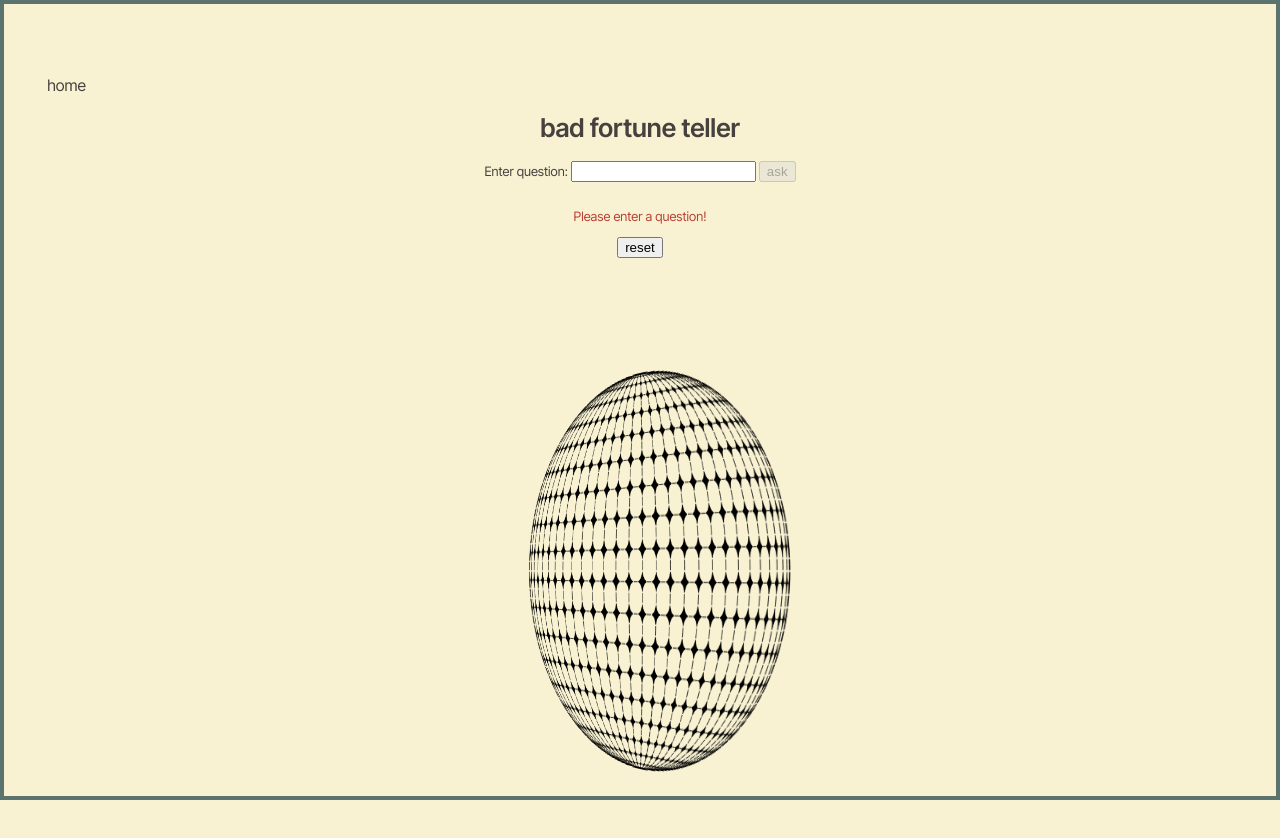
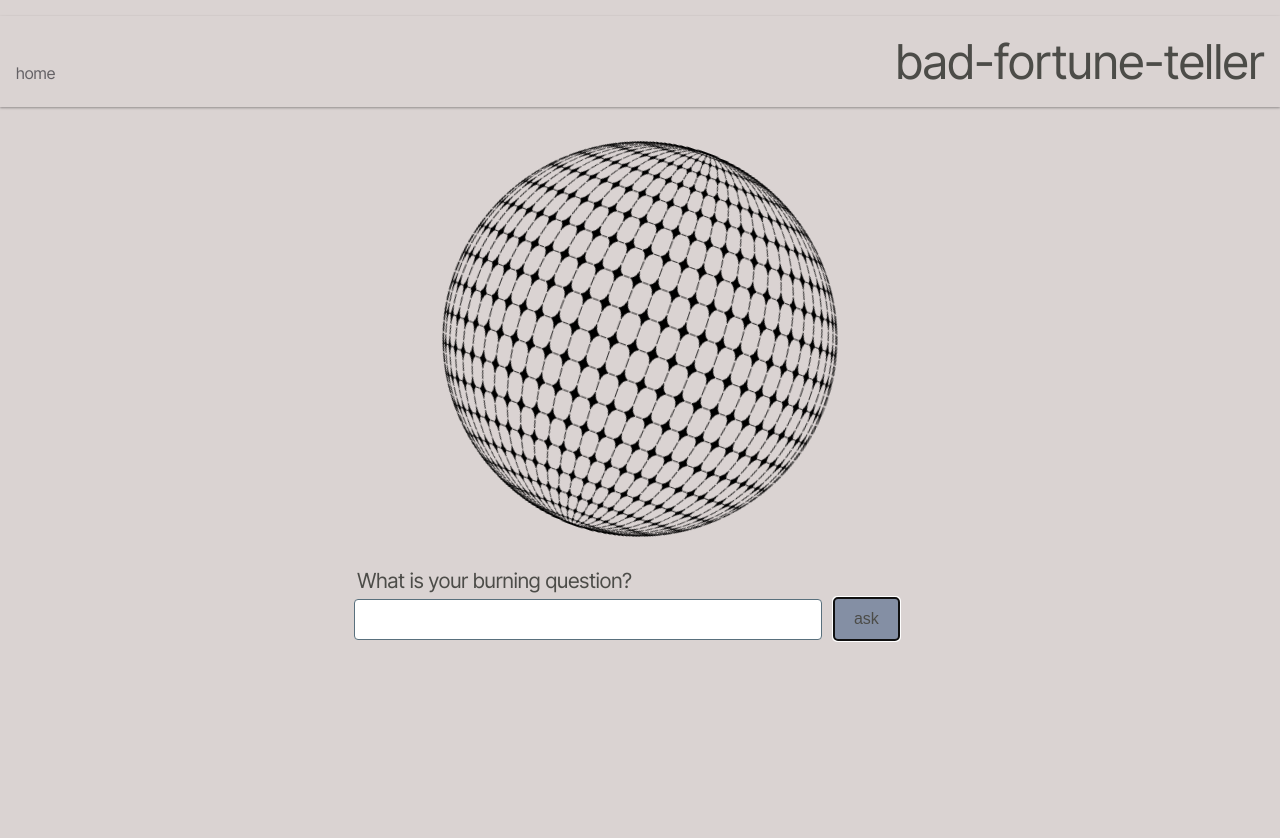
Before and after one commit to Adam-Robson/Playground-Collection, a plain HTML site: page fortune/index.html in a window 1280 px wide. Both pictures are taken after a click on the button "ask". Drawn offline with Linux system fonts and the light colour scheme.

Commit message:
update bad fortune teller

```diff
--- a/fortune/index.html
+++ b/fortune/index.html
@@ -12,36 +12,34 @@
     <link
       href="https://fonts.googleapis.com/css2?family=Inter+Tight:ital,wght@0,100;0,200;0,300;0,400;0,500;0,600;1,100;1,200;1,300;1,400;1,500;1,600&display=swap"
       rel="stylesheet">
-    <title>playground | fortune</title>
+    <title>playground | bad-fortune-teller</title>
   </head>
 
   <body>
-    <header class="header">
+    <header>
       <a href="/" class="home">home</a>
-
+      <div class="title">bad-fortune-teller</div>
     </header>
     <main>
-      <h1>bad fortune teller</h1>
-      <div class="question-section">
-        <label for="question">Enter question:
-          <input id="question" type="text" />
-        </label>
-        <button class="question-btn">ask</button>
-        <p id="show-question"></p>
-      </div>
+      <section class="ball-section">
+        <img src="../assets/crystallball.svg" alt="crystal ball" class="crystal" />
 
-      <div class="reset-section hidden">
-        <button id="reset-btn">reset</button>
-      </div>
+        <article class="input-container" id="input-container">
+          <label for="question" class="question">What is your burning question?</label>
+          <input class="question" id="question" type="text" />
+          <button class="qustion" id="question-btn">ask</button>
+        </article>
+      </section>
 
-      <div class="answer-section hidden">
-        <p class="answer"></p>
+      <section id="second-question-container">
+        <button id="second-question-btn" class="hidden">again</button>
+      </section>
 
-      </div>
+      <article id="show-question-container">
+        <p class="show-question" id="show-question"></p>
+        <p class="show-question" id="answer"></p>
+      </article>
 
-      <div id="rotate-container">
-        <div id="rotate-image"></div>
-      </div>
 
     </main>
     <script type="module" src="./index.js"></script>
--- a/fortune/index.js
+++ b/fortune/index.js
@@ -1,78 +1,70 @@
-const questionInput = document.getElementById('question');
-const questionBtn = document.querySelector('.question-btn');
+// import functions and grab DOM elements
 const showQuestion = document.getElementById('show-question');
-const answerSection = document.querySelector('.answer-section');
-const answer = document.querySelector('.answer');
-const resetSection = document.querySelector('.reset-section');
-const resetBtn = document.getElementById('reset-btn');
-const rotateImage = document.getElementById('rotate-image');
+const answer = document.getElementById('answer');
+const inputContainer = document.getElementById('input-container');
+const question = document.getElementById('question');
+const questionBtn = document.getElementById('question-btn');
+const secondQuestionContainer = document.getElementById('second-question-container');
+const secondQuestionBtn = document.getElementById('second-question-btn');
 
 const answers = [
-  'i suggest that you do not go for it! instead, look for a hobby in which you find purpose.',
-  'because i can not confirm beyond a shadow of a doubt, i will not. try again in an hour!',
-  'keep trying every 15 minutes!',
-  'i am hungry, come back in 20 minutes',
-  'who really knows?',
-  'it could come true!',
-  'i forsee it taking forever to happen. change your focus.',
-  'i dont have an answer for you!',
-  'now is not a good time, come back in 50 minutes'
+    'Your unique abilities will be recognized, leading to exciting opportunities and recognition.',
+    'Your creative talents are about to take center stage.',
+    'Trust in yourself and the universe.',
+    'The path ahead is filled with great opportunities.',
+    'Your determination and hard work will lead you to success.',
+    'In matters of the heart, I see a deep connection with someone you\'ve recently met.',
+    'Nurture this bond with care, and it has the potential to blossom into a beautiful and lasting relationship.',
+    'Keep your mind open and be prepared for unexpected turns.',
+    'A major change is on the horizon for you.',
+    'Embrace it with courage and optimism, for it will pave the way for personal growth and transformation.',
+    'Be cautious of a potential financial setback in the near future.',
+    'Take proactive steps to secure your resources and seek advice from a trusted advisor.',
+    'With careful planning, you can overcome this obstacle.',
+    'Express yourself freely and fearlessly.'
 ];
 
 questionBtn.addEventListener('click', () => {
-  const question = questionInput.value;
-  if (!question || question === undefined) {
-    questionBtn.disabled = true;
-    resetSection.classList.remove('hidden');
-    showQuestion.classList.add('error');
-    showQuestion.textContent = 'Please enter a question!';
-  } else {
-    questionBtn.disabled = true;
-    showQuestion.classList.remove('error');
-    copyQuestion();
-    toggleVisibility();
-    random();
-  }
+    if (question.value !== '' || undefined) {
+        duplicate();
+        showRandomAnswer();
+        toggleVis();
+    }
 });
 
-const copyQuestion = () => {
-  const question = questionInput.value;
-  showQuestion.textContent = `Your question is: "${question}"`;
-  questionInput.value = '';
-};
-
-const toggleVisibility = () => {
-  answerSection.classList.remove('hidden');
-  resetSection.classList.remove('hidden');
-};
-
-const getRandomAnswer = (arr) => {
-  const randomIndex = Math.floor(Math.random() * arr.length);
-  const item = arr[randomIndex];
-  return item;
-};
-
-const random = () => {
-  const randomAnswer = getRandomAnswer(answers);
-  return answer.textContent = `My answer is: "${randomAnswer}"`;
-};
-
-resetBtn.addEventListener('click', () => {
-  showQuestion.textContent = '';
-  answer.textContent = '';
-  questionInput.value = '';
-  answerSection.classList.add('hidden');
-  resetSection.classList.add('hidden');
-  questionBtn.disabled = false;
+secondQuestionBtn.addEventListener('click', () => {
+    toggleVisibility();
 });
 
-// rotate the image
-function rotateYAxis(degrees) {
-  rotateImage.style.transform = `rotateY(${degrees}deg)`;
+function duplicate() {
+    const ask = `you asked: ${question.value}`;
+    showQuestion.textContent = ask;
+    question.value = '';
+    secondQuestionBtn.classList.remove('hidden');
 }
 
-let currentRotation = 0;
-setInterval(() => {
-  currentRotation += 25; // rotation speed
-  rotateYAxis(currentRotation);
-}, 50);
+function showRandomAnswer() {
+    const randomAnswer = getRandomItem(answers);
+    answer.textContent = randomAnswer;
+}
+
+function getRandomItem(answers) {
+    const randomIndex = Math.floor(Math.random() * answers.length);
+    const item = answers[randomIndex];
+    return item;
+}
+
+function toggleVis() {
+    inputContainer.classList.add('hidden');
+    secondQuestionBtn.classList.remove('hidden');
+    answer.classList.remove('hidden');
+    showQuestion.classList.remove('hidden');
+}
+
+function toggleVisibility() {
+    answer.classList.add('hidden');
+    showQuestion.classList.add('hidden');
+    inputContainer.classList.remove('hidden');
+    question.textContent = '';
+    secondQuestionBtn.classList.add('hidden');
+}
--- a/stylesheets/fortune.css
+++ b/stylesheets/fortune.css
@@ -3,147 +3,160 @@
 }
 
 :root {
-  /* CSS HSL */
-  --tint: hsla(202, 42%, 86%, 1);
-  --onyx: hsla(23, 6%, 26%, 1);
-  --cornsilk: hsla(50, 73%, 90%, 1);
-  --green: hsla(164, 11%, 41%, 1);
-  --orange: hsla(6, 57%, 47%, 1);
+  --olive: hsla(60, 4%, 20%, 1);
+  --davys: hsla(60, 3%, 29%, 1);
+  --paynes: hsla(202, 17%, 42%, 1);
+  --sky: hsla(177, 33%, 79%, 1);
+  --gray: hsla(229, 4%, 48%, 1);
+  --dim: hsla(285, 2%, 39%, 1);
+  --light: hsla(220, 15%, 58%, 1);
+  --redwood: hsla(0, 34%, 52%, 1);
+  --sage: hsla(53, 35%, 73%, 1);
+  --pearl: hsla(43, 38%, 84%, 1);
+  --timberwolf: hsla(8, 10%, 84%, 1);
 }
 
-html,
 body {
-  max-width: 100vw;
-  max-height: 100vh;
-  font-size: 0.9rem;
+  background-color: var(--timberwolf);
+  color: var(--davys);
+  margin: 0 auto;
   font-family: 'Inter Tight', sans-serif;
-  background-color: var(--cornsilk);
-  color: var(--onyx);
-  border: 2px solid var(--green);
+  height: 100vh;
+  display: grid;
+  grid-template-rows: auto 1fr;
+  display: flex;
+  flex-direction: column;
+  align-items: center;
+  justify-content: flex-start;
+  padding: 1em;
 }
 
 header {
-  width: 100%;
-  font-size: 1.1rem;
-  margin: 1rem;
+  width: 100vw;
+  position: sticky;
+  top: 0;
+  padding: 1rem;
+  height: 9.1rem;
+  display: flex;
+  justify-content: space-between;
+  align-items: baseline;
+  box-shadow: 0 1px 3px rgba(0, 0, 0, 0.12), 0 1px 2px rgba(0, 0, 0, 0.24);
 }
 
-main {
-  max-width: 100vw;
-  width: 100%;
-  max-height: 100vh;
-  height: auto;
-  margin: 4rem auto;
-  display: flex;
-  flex-direction: column;
-  justify-content: center;
-  align-items: center;
+.title {
+  font-size: 3em;
 }
 
-.wrap {
-  height: 100vh;
-  width: 100vw;
-  display: grid;
-  grid-template-columns: 1fr 3fr 1fr;
-  grid-template-rows: 1fr 3fr 1fr;
+header img {
+  height: 100%;
 }
 
 a {
-  color: var(--onyx);
   text-decoration: none;
+  color: var(--dim);
 }
 
 a:hover {
-  color: var(--orange);
+  color: var(--paynes)
 }
 
-.home {
-  margin: 2rem;
-  position: relative;
-  top: 4rem;
+button {
+  border: 1px solid transparent;
+  font-size: 1em;
+  font-weight: 500;
+  background-color: var(--light);
+  color: var(--davys);
+  cursor: pointer;
+  transition: border-color 0.25s;
+  padding: 0.75rem 1.25rem;
+  border-radius: 0.25rem;
 }
 
-.h1 {
-  grid-area: 1 / 1 / 2 / 4;
-  font-size: 2em;
-  text-align: right;
-  padding: .5em;
-  margin-bottom: 6rem;
+button:hover {
+  border-color: var(--paynes);
 }
 
-.main {
-  grid-area: 2 / 1 / 3 / 4;
-  height: 100%;
-  width: 100%;
+button:focus,
+button:focus-visible {
+  outline: 4px auto -webkit-focus-ring-color;
 }
 
-.question-input {
-  margin-top: 2em;
+input[type=text],
+input[type=email],
+input[type=url],
+input[type=tel],
+select,
+textarea {
+  width: 80%;
+  padding: 0.75rem;
+  border: 1px solid var(--paynes);
+  border-radius: 0.25rem;
+  resize: vertical;
+}
+
+.ball-section {
+  max-width: 80vw;
+  margin: 0 auto;
   display: flex;
   flex-direction: column;
-  align-items: center;
+  margin: 2em;
+  justify-content: center;
 }
 
-#input {
-  margin: 2em 0 2em 0;
-}
-
-#show-question {
-  margin-top: 2em;
+.show-question {
+  max-height: 5em;
+  font-size: 1.6em;
   text-align: center;
 }
 
-.question-button {
-  width: 3em;
-  background-color: var(--green);
-  color: var(--cornsilk);
-  padding: .15rem;
+#show-question,
+#answer {
+  min-height: 4em;
+  text-align: center;
+  font-size: 1.2em;
+  max-width: 80vw;
+}
+
+.crystal {
+  height: 25em;
+  width: 25em;
+  margin: 0 auto;
+}
+
+.question {
+  margin: .5em;
+}
+
+@keyframes crystal {
+  from {
+    transform: rotate(0deg);
+  }
+
+  to {
+    transform: rotate(360deg);
+  }
+}
+
+@media (prefers-reduced-motion: no-preference) {
+  .crystal {
+    animation: crystal infinite 7500ms linear;
+  }
+}
+
+label {
+  font-size: 1.3em;
+}
+
+.input-container {
+  margin-top: 1.8em;
+}
+
+#second-question-container {
+  display: flex;
+  flex-direction: row;
+  justify-content: center;
 }
 
 .hidden {
-  visibility: hidden;
+  display: none;
 }
-
-#answer-section {
-  margin-top: 2em;
-  display: flex;
-  flex-direction: column;
-  justify-content: center;
-  align-items: center;
-  color: var(--onyx);
-}
-
-#image {
-  margin-top: 2em;
-}
-
-#reset {
-  margin-left: 10em;
-  background-color: var(--green);
-  color: var(--cornsilk);
-  padding: .25rem;
-}
-
-
-.cat {
-  padding: 4rem;
-  height: 20em;
-}
-
-.error {
-  color: var(--orange);
-}
-
-#rotate-container {
-  perspective: 1000px;
-  transform-style: preserve-3d;
-  margin: 100px auto;
-}
-
-#rotate-image {
-  width: 400px;
-  height: 400px;
-  background: url('../assets/crystallball.svg') center/cover;
-  transform-style: preserve-3d;
-  transition: transform 0.5s;
-}
```
Also changed, not shown: index.html (+1 -1 lines).
